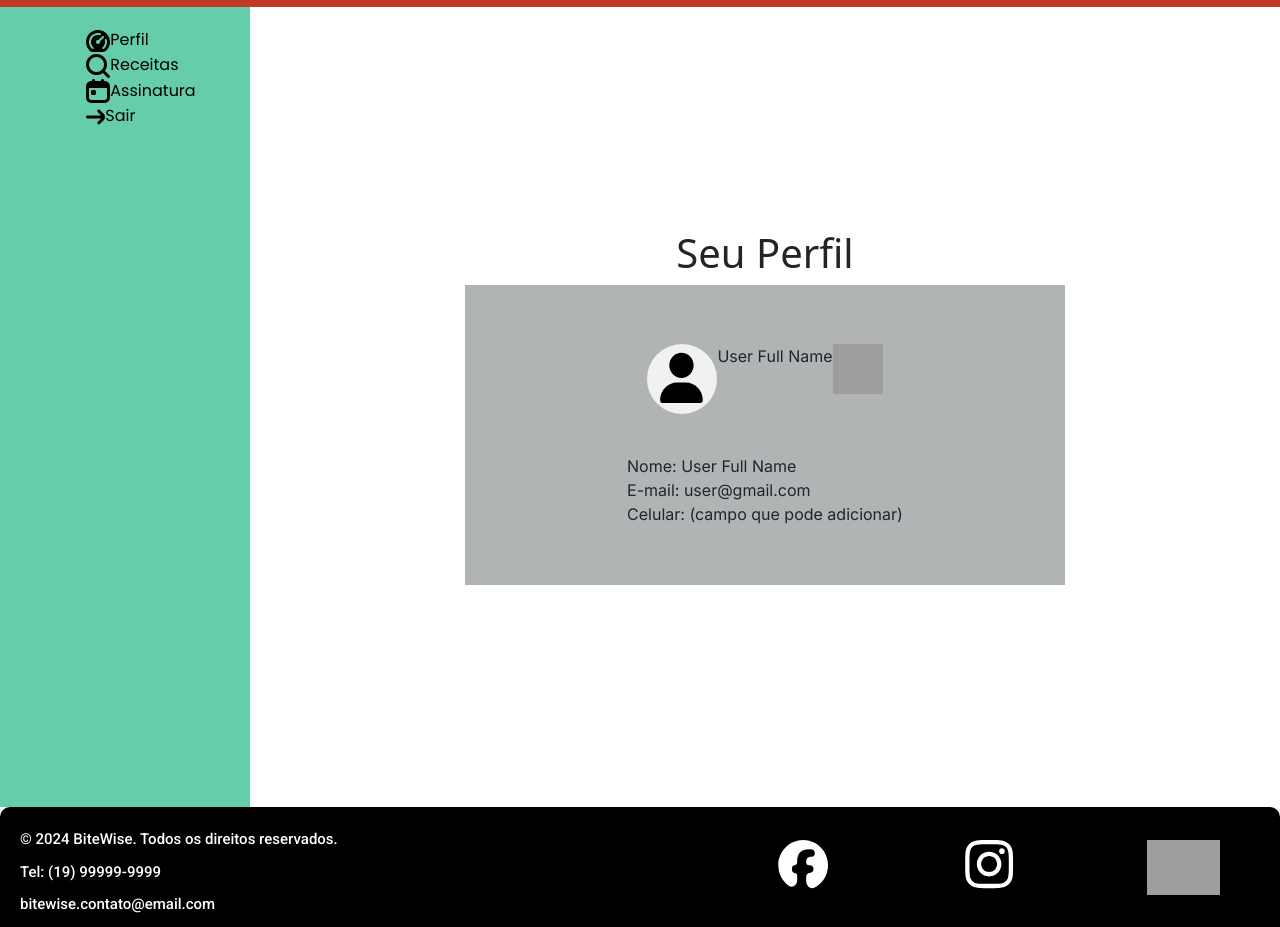
After one commit to MaikonGino/PI_DSM_FATEC_2SEM2024, a Django app: page /Perfil in a window 1280 px wide. The commit adds this page. Shown: the part 309-1236 px from the top of the page. Run offline with Django 5.2, Linux system fonts and the light colour scheme; grey boxes are pictures that could not be loaded.

Commit message:
Feat: Add profile page to the project

```diff
--- a/BiteWise/BiteWise/core/templates/home_logged.html
+++ b/BiteWise/BiteWise/core/templates/home_logged.html
@@ -31,14 +31,14 @@
                   </li>
                 </ul>
                 <div class="dropdown-container" id="dropdown-container">
-                  <a href="#" class="profile-btn">Meu Perfil</a>
+                  <a href="{% url 'perfil' %}" class="profile-btn">Meu Perfil</a>
                   <div class="dropdown-icons-wrapper">
                     <img src="{% static 'imgs/user-empty-pfp.svg' %}" alt="profile picture" class="profile-img">
                     <img src="{% static 'imgs/down-arrow.svg' %}" alt="down arrow" class="arrow-img" id="dropdown-toggle">
                   </div>
                   <div class="dropdown-content" id="dropdown-content">
                     <div class="dropdown-content-header">
-                      <a href="#">Meu perfil</a>
+                      <a href="{% url 'perfil' %}">Meu perfil</a>
                       <a href="#">Minhas receitas</a>
                       <a href="#">Assinatura</a>
                     </div>
--- /dev/null
+++ b/BiteWise/BiteWise/core/templates/profile.html
@@ -0,0 +1,77 @@
+{% load static %}
+<!DOCTYPE html>
+<html lang="en">
+<head>
+    <meta charset="UTF-8">
+    <meta name="viewport" content="width=device-width, initial-scale=1.0">
+    <title>Perfil</title>
+    <!--Bootstrap5 CSS-->
+    <link rel="stylesheet" href="https://cdn.jsdelivr.net/npm/bootstrap@5.3.0-alpha1/dist/css/bootstrap.min.css">
+    <!--Local CSS-->
+    <link rel="stylesheet" href="{% static 'styles/profile.css' %}">
+</head>
+<body>
+    <header>
+        <nav class="navbar navbar-expand-lg navbar-bg ">
+            <div class="container-fluid nav-right-side space-between">
+                <a href="{% url 'home' %}"><img src="{% static 'imgs/Logo.svg' %}" alt="Logo" class="nav-logo"></a>
+                <div class="collapse navbar-collapse ms-auto" id="navbarSupportedContent">
+                    <div class="dropdown-container" id="dropdown-container">
+                        <a href="{% url 'perfil' %}" class="profile-btn">Usuário</a>
+                        <div class="dropdown-icons-wrapper">
+                            <img src="{% static 'imgs/user-empty-pfp.svg' %}" alt="profile picture" class="profile-img">
+                        </div>
+                    </div>
+                </div>
+            </div>
+          </nav>
+    </header>
+
+    <div class="dashboard-layout">
+        <!-- Barra lateral -->
+        <nav class="sidebar">
+            <ul>
+                <li><a href=""><img src="{% static 'imgs/black-meter-vector.svg' %}" alt="">Perfil</a></li>
+                <li><a href=""><img src="{% static 'imgs/lupe-vector.svg' %}" alt="">Receitas</a></li>
+                <li><a href=""><img src="{% static 'imgs/calendar-vector.svg' %}" alt="">Assinatura</a></li>
+                <li><a href=""><img src="{% static 'imgs/logout-vector.svg' %}" alt="">Sair</a></li>
+            </ul>
+        </nav>
+
+        <main class="main-content">
+            <h1>Seu Perfil</h1>
+            <div class="user-card">
+                <div class="card-header">
+                    <div class="name-pfp-wrapper">
+                        <img src="{% static 'imgs/user-empty-pfp.svg' %}" alt="" class="user-pfp">
+                        <label for="">User Full Name</label>
+                    </div>
+                    <img src="{% static 'imgs/Logo2.svg' %}" alt="" class="bitewise-logo">
+                </div>
+
+                <div class="user-information">
+                    <label>Nome: <span>User Full Name</span></label>
+                    <label for="">E-mail: <span>user@gmail.com</span></label>
+                    <label for="">Celular: <span>(campo que pode adicionar)</span></label>
+                </div>
+            </div>
+        </main>
+    </div>
+
+
+    <footer>
+        <div class="footer-container">
+          <div class="footer-text-wrapper">
+            <span class="footer-text">© 2024 BiteWise. Todos os direitos reservados.</span>
+            <span class="footer-text">Tel: (19) 99999-9999 </span>
+            <span class="footer-text">bitewise.contato@email.com</span>
+          </div>
+          <div class="footer-icons-container">
+            <a href="#"><img src="{% static 'imgs/facebook.svg' %}" alt="faceboo" class="facebook"></a>
+            <a href="#"><img src="{% static 'imgs/instagram.svg' %}" alt="instagram" class="instagram"></a>
+            <a href="#"><img src="{% static 'imgs/TikTok.svg' %}" alt="tiktok" class="tiktok"></a>
+          </div>
+        </div>
+      </footer>
+</body>
+</html>
--- a/BiteWise/BiteWise/static/styles/home_logged.css
+++ b/BiteWise/BiteWise/static/styles/home_logged.css
@@ -43,6 +43,7 @@ body{
 }
 
 .nav-right-side {
+
     margin-left: 20px;
     gap: 20px;
 }
@@ -103,6 +104,7 @@ body{
     font-family: 'Poppins';
     font-weight: 600;
     font-size: 16px;
+    width: 130px;
 }
 
 .dropdown-content hr {
--- /dev/null
+++ b/BiteWise/BiteWise/static/styles/profile.css
@@ -0,0 +1,197 @@
+@import url('https://fonts.googleapis.com/css2?family=Poppins:ital,wght@0,100;0,200;0,300;0,400;0,500;0,600;0,700;0,800;0,900;1,100;1,200;1,300;1,400;1,500;1,600;1,700;1,800;1,900&display=swap');
+@import url('https://fonts.googleapis.com/css2?family=Inter:ital,opsz,wght@0,14..32,100..900;1,14..32,100..900&display=swap');
+@import url('https://fonts.googleapis.com/css2?family=Roboto:ital,wght@0,100;0,300;0,400;0,500;0,700;0,900;1,100;1,300;1,400;1,500;1,700;1,900&display=swap');
+
+body{
+    padding: 0;
+    margin: 0;
+    background-color: #ffffff;
+}
+
+.container-fluid {
+    padding-top: 0;
+    margin: 0;
+
+}
+
+.nav-font-color {
+    color: #F5F5DC;
+    font-family: "Poppins";
+}
+
+.nav-btn-font {
+    color: #000000;
+    font-family: "Poppins";
+    font-weight: 600;
+}
+
+.nav-btn {
+    background-color: #F39C12;
+}
+
+.nav-btn:hover {
+    background-color: #f3ac3a;
+}
+
+.navbar-bg  {
+    background-color: #C0392B;
+
+}
+
+.nav-btn-margin {
+    margin-right: 10px;
+}
+
+.nav-right-side {
+    margin-left: 20px;
+    gap: 20px;
+}
+
+.dropdown-container {
+    position: relative;
+    display: flex;
+    flex-direction: row;
+    justify-content: space-between;
+    align-items: center;
+    background-color: #F39C12;
+    border-radius: 15px;
+    width: 150px;
+    height: 50px;
+    margin-left: auto;
+}
+
+
+.dropdown-icons-wrapper {
+    display: flex;
+    gap: 10px;
+    margin-right: 5px;
+}
+
+
+.profile-btn {
+    font-family: 'Poppins';
+    color: #000000;
+    text-decoration: none;
+    font-weight: 600;
+    margin-left: 8px;
+}
+
+
+
+.dashboard-layout {
+    display: grid;
+    grid-template-columns: 250px 2fr;
+    height: 100vh;
+}
+
+.sidebar {
+    display: flex;
+    flex-direction: column;
+    align-items: center;
+    justify-content: left;
+    padding: 20px;
+    height: 100vh;
+    background-color: #66CDAA;
+}
+
+.sidebar a{
+    font-family: 'Poppins';
+    text-decoration: none;
+    color: #000000;
+}
+
+.sidebar ul {
+    list-style: none;
+}
+
+.main-content {
+    display: flex;
+    flex-direction: column;
+    justify-content: center;
+    align-items: center;
+    padding: 20px;
+}
+
+.user-card {
+    display: flex;
+    flex-direction: column;
+    align-items: center;
+    justify-content: center;
+    gap: 40px;
+    background-color: #B1B4B5;
+    height: 300px;
+    width: 600px;
+    font-family: 'Inter';
+}
+
+.card-header {
+    display: flex;
+    flex-direction: row;
+}
+
+.name-pfp-wrapper {
+    display: flex;
+    flex-direction: row;
+}
+
+.user-pfp {
+    height: 70px;
+    width: 70px;
+}
+
+.bitewise-logo {
+    height: 50px;
+    width: 50px;
+}
+
+.user-information {
+    display: flex;
+    flex-direction: column;
+}
+
+.footer-container {
+    display: flex;
+    flex-direction: row;
+    height: 120px;
+    background-color: #000000;
+    justify-content: space-between;
+    align-items: center;
+    border-radius: 10px 10px 0 0;
+}
+
+.footer-text-wrapper {
+    display: flex;
+    flex-direction: column;
+
+}
+
+.footer-text {
+    margin-left: 20px;
+    font-family: 'Roboto';
+    color: #FFFFFF;
+    font-weight: 500;
+    font-size: 15px;
+    margin-top: 10px;
+}
+
+.footer-icons-container {
+    display: flex;
+    justify-content: center;
+    align-items: center;
+    margin-right: 60px;
+    gap: 130px;
+}
+
+
+
+.facebook {
+    height: 55px;
+}
+
+.instagram {
+    height: 55px;
+}
+
+.tiktok {
+    height: 55px;
+}
```
